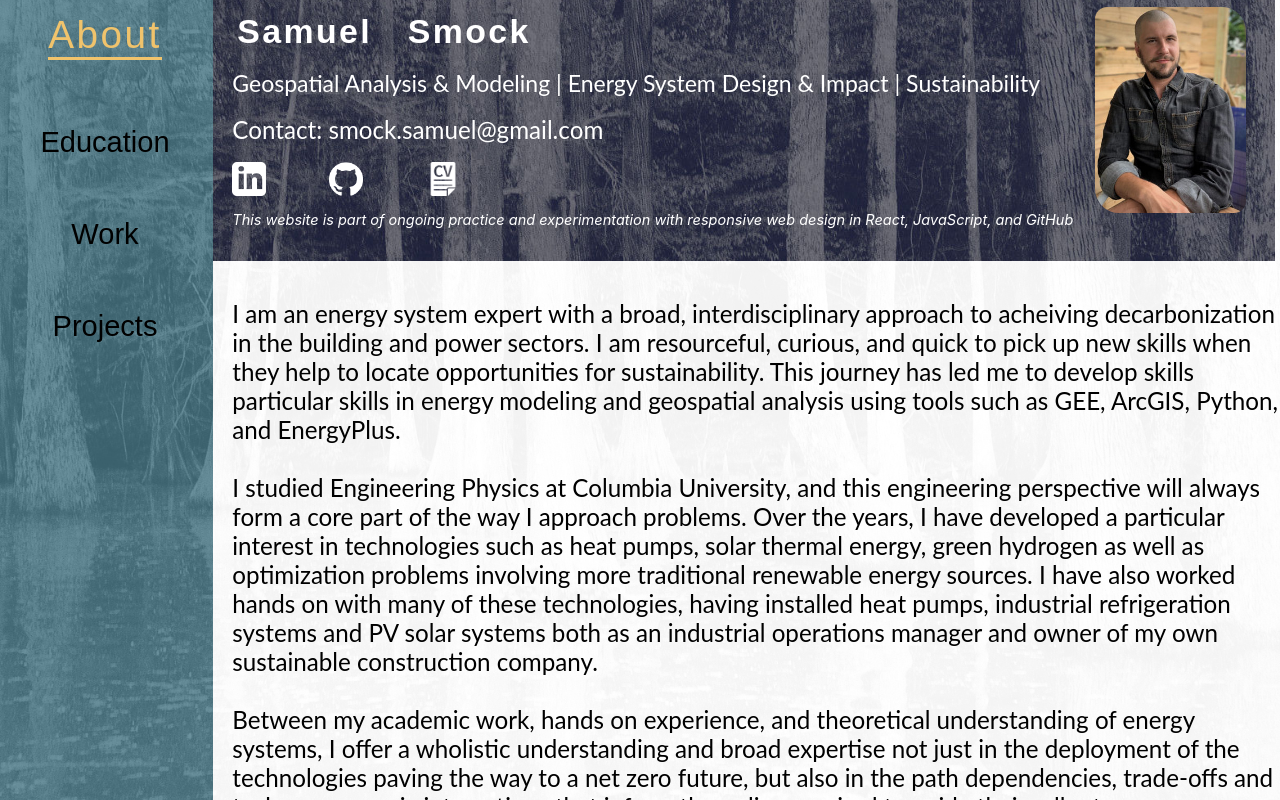
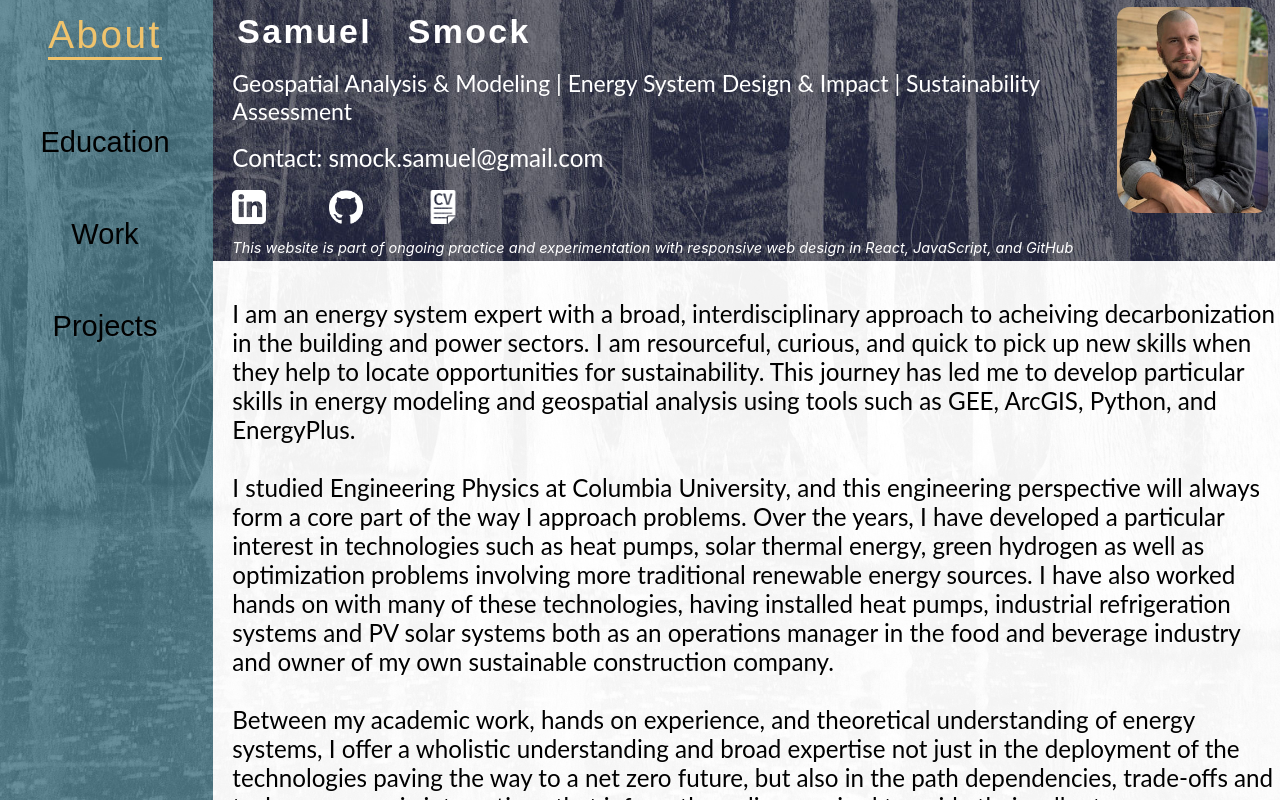
Before and after one commit to samuelsmock/site, a React (Create React App) app: page /me in a window 1280 px wide. Built offline with nearby package versions, Linux system fonts and the light colour scheme.

Commit message:
minor change after thesis submission

```diff
--- a/src/components/Head/Head.js
+++ b/src/components/Head/Head.js
@@ -18,7 +18,7 @@ class Head extends React.Component {
 
                 <div className ="info">
                     <h1 className = "large-print">Samuel &nbsp; Smock</h1>
-                    <p className = "description"> Geospatial Analysis & Modeling | Energy System Design & Impact | Sustainability  </p>
+                    <p className = "description"> Geospatial Analysis & Modeling | Energy System Design & Impact | Sustainability Assessment </p>
 
                     <p className='contact'>
                         Contact: smock.samuel@gmail.com
--- a/src/pages/Me/Me.js
+++ b/src/pages/Me/Me.js
@@ -8,9 +8,9 @@ class Me extends React.Component {
         <br/>
 
         <p >
-        I am an energy system expert with a broad, interdisciplinary approach to acheiving decarbonization in the building and power sectors. I am resourceful, curious, and quick to pick up new skills when they help to locate opportunities for sustainability. This journey has led me to develop skills particular skills in energy modeling and geospatial analysis using tools such as GEE, ArcGIS, Python, and EnergyPlus.
+        I am an energy system expert with a broad, interdisciplinary approach to acheiving decarbonization in the building and power sectors. I am resourceful, curious, and quick to pick up new skills when they help to locate opportunities for sustainability. This journey has led me to develop particular skills in energy modeling and geospatial analysis using tools such as GEE, ArcGIS, Python, and EnergyPlus.
         <br/><br/>
-        I studied Engineering Physics at Columbia University, and this engineering perspective will always form a core part of the way I approach problems. Over the years, I have developed a particular interest in technologies such as heat pumps, solar thermal energy, green hydrogen as well as optimization problems involving more traditional renewable energy sources. I have also worked hands on with many of these technologies, having installed heat pumps, industrial refrigeration systems and PV solar systems both as an industrial operations manager and owner of my own sustainable construction company.
+        I studied Engineering Physics at Columbia University, and this engineering perspective will always form a core part of the way I approach problems. Over the years, I have developed a particular interest in technologies such as heat pumps, solar thermal energy, green hydrogen as well as optimization problems involving more traditional renewable energy sources. I have also worked hands on with many of these technologies, having installed heat pumps, industrial refrigeration systems and PV solar systems both as an operations manager in the food and beverage industry and owner of my own sustainable construction company.
         <br/><br/>
         Between my academic work, hands on experience, and theoretical understanding of energy systems, I offer a wholistic understanding and broad expertise not just in the deployment of the technologies paving the way to a net zero future, but also in the path dependencies, trade-offs and techno-economic interactions that inform the policy required to guide their rollout.
         </p>
```
Also changed, not shown: firebase.json.
